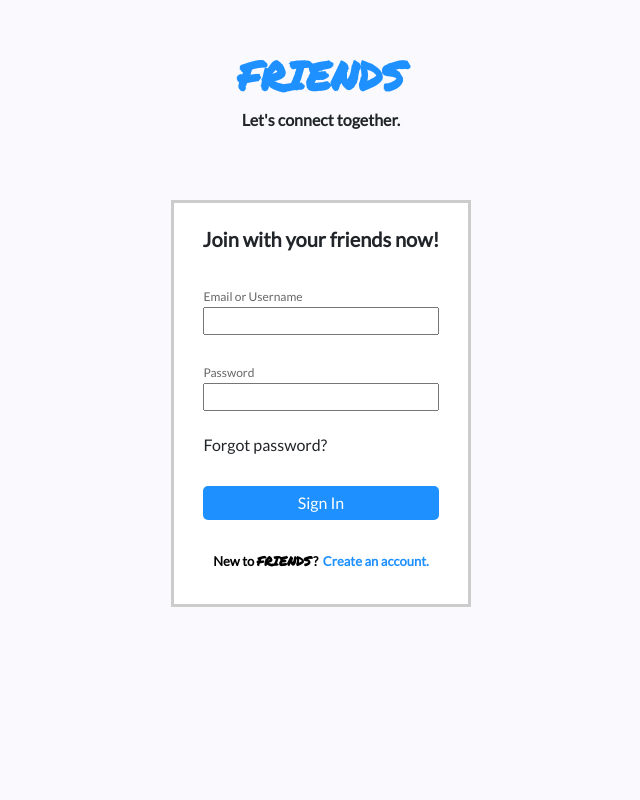
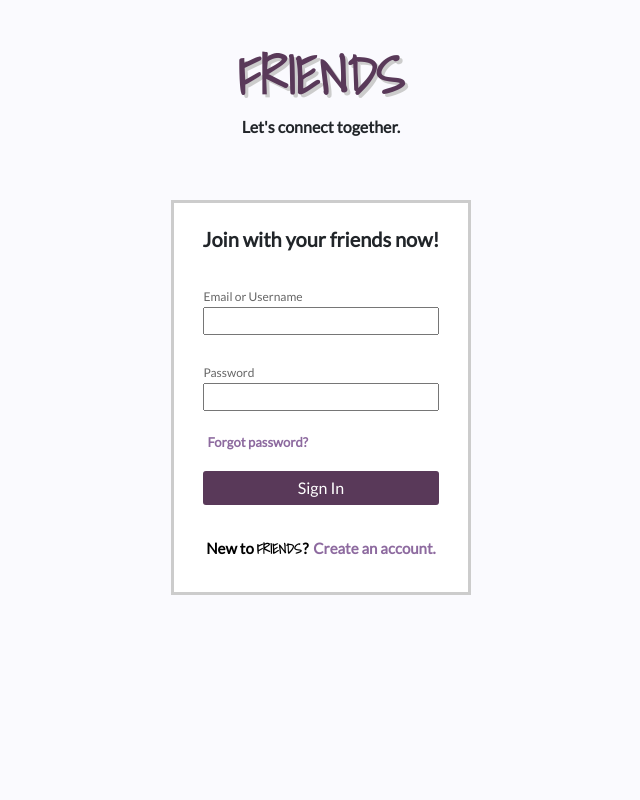
Before and after one commit to Angelo26/Friends, a PHP site: page / in a window 1280 px wide. Shown: the whole page, without its empty margins (319-959 px from the left). Run offline with PHP 8.4, Linux system fonts and the light colour scheme; some libraries are stand-ins or nearby versions; some web fonts are replaced.

Commit message:
transistion button, margin handled

```diff
--- a/css/colors.scss
+++ b/css/colors.scss
@@ -1,3 +1,4 @@
-$primary: dodgerblue;
-$secondary: #42C2FF;
+$primary: #593959;
+$secondary: #8d6a9f;
+$tertiary:  #704c83;
 $bg: #FAFAFE;
--- a/css/fonts.scss
+++ b/css/fonts.scss
@@ -3,4 +3,4 @@ $m: 1rem;
 $l: 1.5rem;
 $xl: 2rem;
 $xxl: 2.5rem;
-$logo: 'Permanent Marker';
+$logo: 'Shadows Into Light';
--- a/css/friends.css
+++ b/css/friends.css
@@ -21,10 +21,11 @@
   flex-direction: column;
 }
 .main .logoAcro h1 {
-  font-size: 2.5rem;
-  font-family: "Permanent Marker";
+  font-size: 3.25rem;
+  font-family: "Shadows Into Light";
   font-weight: bolder;
-  color: dodgerblue;
+  color: #593959;
+  text-shadow: 3px 3px #ccc;
   cursor: pointer;
 }
 .main .logoAcro p {
@@ -74,9 +75,10 @@
   justify-content: flex-start;
   align-items: center;
   flex-direction: column;
+  margin-top: 1.5rem;
 }
 .main .logReg .logRegCont .log form .form-group div, .main .logReg .logRegCont .reg form .form-group div {
-  margin-top: 1.5rem;
+  margin-bottom: 1.5rem;
   width: 100%;
   height: auto;
 }
@@ -89,34 +91,59 @@
   height: auto;
   padding: 0 0.25rem;
 }
+.main .logReg .logRegCont .log form .form-group .fp, .main .logReg .logRegCont .reg form .form-group .fp {
+  width: 100%;
+  height: auto;
+  display: flex;
+  justify-content: center;
+  align-items: start;
+  flex-direction: column;
+  margin: 0 0 0.75rem 0;
+}
+.main .logReg .logRegCont .log form .form-group .fp h6, .main .logReg .logRegCont .reg form .form-group .fp h6 {
+  font-size: 0.8125rem;
+  font-weight: bold;
+  padding-left: 0.25rem;
+  color: #8d6a9f;
+  cursor: pointer;
+  transition: color 0.3s ease-in-out;
+}
+.main .logReg .logRegCont .log form .form-group .fp h6:hover, .main .logReg .logRegCont .reg form .form-group .fp h6:hover {
+  color: #593959;
+}
 .main .logReg .logRegCont .log form .form-group button, .main .logReg .logRegCont .reg form .form-group button {
   width: 100%;
   height: auto;
-  margin: 1.5rem 0 2rem 0;
+  margin: 0 0 2rem 0;
   padding: 0.3125rem;
-  background: dodgerblue;
+  background: #593959;
   border: none;
-  border-radius: 0.3125rem;
+  border-radius: 0.1825rem;
   color: #fff;
-  transition: background 0.3s ease-in-out;
+  transition: all 0.3s ease-in-out;
 }
 .main .logReg .logRegCont .log form .form-group button:hover, .main .logReg .logRegCont .reg form .form-group button:hover {
-  background: #42C2FF;
+  background: #704c83;
+  box-shadow: 1px 3px 5px #aaa;
+}
+.main .logReg .logRegCont .log form .form-group button:active, .main .logReg .logRegCont .reg form .form-group button:active {
+  box-shadow: none;
 }
 .main .logReg .logRegCont .log form .form-group p, .main .logReg .logRegCont .reg form .form-group p {
-  font-size: 0.8125rem;
+  font-size: 0.9375rem;
   font-weight: bold;
   color: #000;
   margin-bottom: 2rem;
 }
 .main .logReg .logRegCont .log form .form-group p #signin, .main .logReg .logRegCont .log form .form-group p #signup, .main .logReg .logRegCont .reg form .form-group p #signin, .main .logReg .logRegCont .reg form .form-group p #signup {
   margin-left: 0.125rem;
-  color: dodgerblue;
+  color: #8d6a9f;
   cursor: pointer;
 }
 .main .logReg .logRegCont .log form .form-group p #regLogo, .main .logReg .logRegCont .reg form .form-group p #regLogo {
-  margin-right: 0.125rem;
-  font-family: "Permanent Marker";
+  margin-right: 0.0625rem;
+  font-family: "Shadows Into Light";
+  font-size: 0.875rem;
 }
 .main .logReg .logRegCont .reg {
   display: none;
--- a/css/friends.scss
+++ b/css/friends.scss
@@ -11,10 +11,11 @@
         @include w-h(100%, 100%);
         @include dFlex(center, center, c);
         h1{
-            font-size: $xxl;
+            font-size: calc($xxl + $s);
             font-family: $logo;
             font-weight: bolder;
             color: $primary;
+            text-shadow: 3px 3px #ccc;
             cursor: pointer;
         }
         p{
@@ -24,6 +25,7 @@
     }
     .logReg{
         @include w-h(100%, 100%);
+
         .logRegCont{
             margin: 0 auto;
             background: #fff;
@@ -47,9 +49,9 @@
                     .form-group{
                         @include w-h(calc(80%), auto);
                         @include dFlex(flex-start, center, c);
-
+                        margin-top: 1.5rem;
                         div{
-                            margin-top: 1.5rem;
+                            margin-bottom: 1.5rem;
                             @include w-h(100%, auto);
                             label{
                                 font-size: $s;
@@ -62,34 +64,57 @@
                             }
 
                         }
+
+                        .fp{
+                            @include w-h(100%, auto);
+                            @include dFlex(center, start, c);
+                            margin: 0 0 .75rem 0;
+                            h6{
+
+                                font-size: calc($s + .0625rem);
+                                font-weight: bold;
+                                padding-left: .25rem;
+                                color: $secondary;
+                                cursor: pointer;
+                                transition: color .3s ease-in-out;
+                                &:hover{
+                                    color: $primary;
+                                }
+                            }
+                        }
+
                         button{
                             @include w-h(100%, auto);
-                            margin: 1.5rem 0 2rem 0;
+                            margin: 0 0 2rem 0;
                             padding: .3125rem;
                             background: $primary;
                             border: none;
-                            border-radius: .3125rem;
+                            border-radius: .1825rem;
                             color: #fff;
-                            transition: background .3s ease-in-out;
+                            transition: all .3s ease-in-out;
                             &:hover{
-                                background: $secondary;
+                                background: $tertiary;
+                                box-shadow: 1px 3px 5px #aaa;
+                            }
+                            &:active{
+                                box-shadow: none;
                             }
                         }
                         p{
-                            font-size: calc(1rem - 0.1875rem);
+                            font-size: calc($m - .0625rem);
                             font-weight: bold;
                             color: #000;
                             margin-bottom: 2rem;
                             #signin, #signup{
                                 margin-left: .125rem;
-                                color: $primary;
+                                color: $secondary;
                                 cursor: pointer;
                             }
 
                             #regLogo{
-                                margin-right: .125rem;
+                                margin-right: .0625rem;
                                 font-family: $logo;
-                                // font-size: calc($s - .0625rem);
+                                font-size: calc($s + .125rem);
                             }
                         }
                     }
@@ -101,3 +126,18 @@
         }
     }
 }
+
+$tablet-width: 768px;
+$desktop-width: 1024px;
+
+@mixin tablet {
+  @media (min-width: #{$tablet-width}) and (max-width: #{$desktop-width - 1px}) {
+    @content;
+  }
+}
+
+@mixin desktop {
+  @media (min-width: #{$desktop-width}) {
+    @content;
+  }
+}
```
Also changed, not shown: 1 other file.
